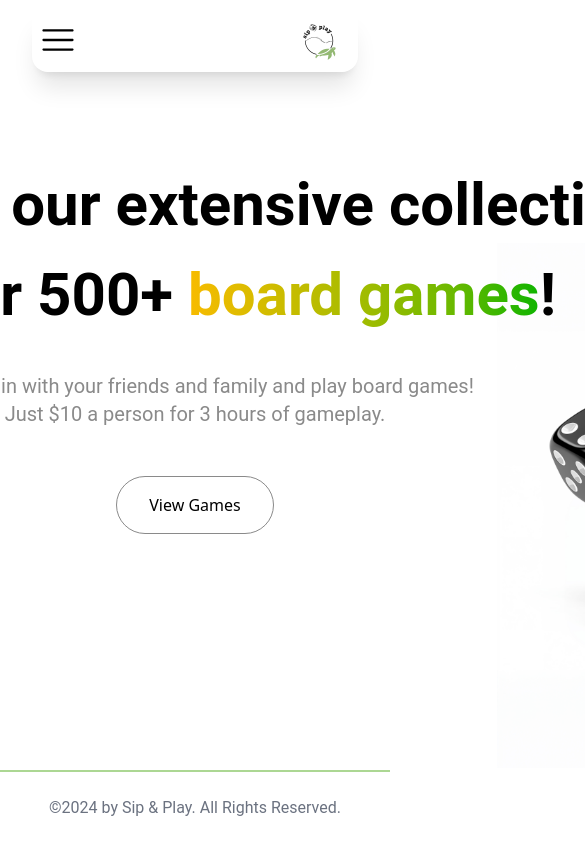
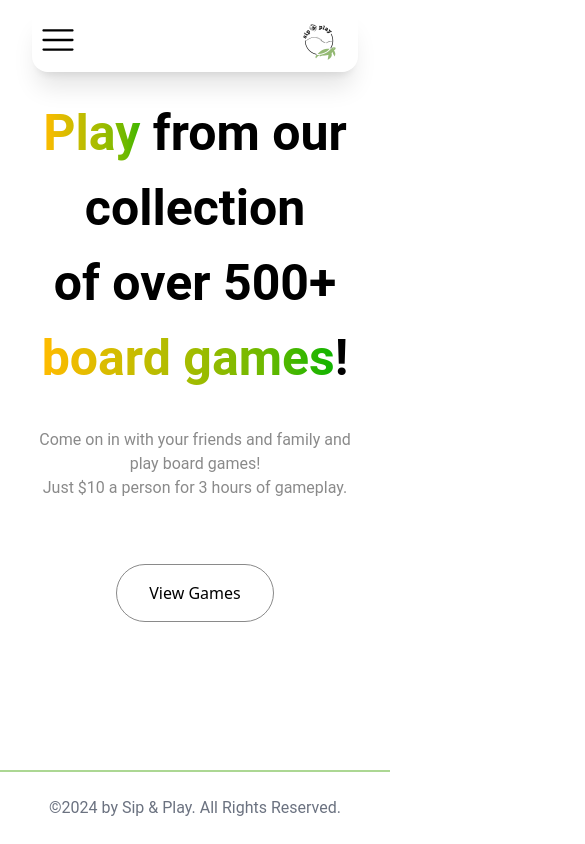
Before and after one commit to LuaanNguyen/Board-Game-Cafe-Website, a React (Vite) app: page /boardgames in a window 390 px wide. Shown: the top 844 px of the page, 585 px wide, since content can reach past the window. Built offline with nearby package versions, Linux system fonts and the light colour scheme; a web font is replaced by a local one.

Commit message:
style: Implement responsive design

```diff
--- a/src/components/BoardGames.jsx
+++ b/src/components/BoardGames.jsx
@@ -1,26 +1,32 @@
 export default function BoardGames() {
   return (
     <section className="flex items-center flex-col">
-      <div className="w-[1200px]">
-        <h1 className="text-[60px] text-center mt-40 font-bold z-10 relative">
+      <div className="w-[1200px] max-xl:w-[800px] max-md:w-full">
+        <h1 className="text-[60px] text-center mt-40 font-bold z-10 relative max-xl:text-[45px] max-md:px-8 max-md:text-[50px] max-md:mt-24">
           {" "}
-          <span className="gradientText">Play </span>from our extensive
-          collection <br></br> of over 500+
+          <span className="gradientText">Play </span>from our collection{" "}
+          <br></br> of over 500+ <br className="md:hidden"></br>
           <span className="gradientText"> board games</span>!{" "}
         </h1>
-        <p className="text-[#8A8A8A] text-center m-8 text-xl relative z-10">
+        <p className="text-[#8A8A8A] text-center m-8 text-xl relative z-10 max-xl:text-base">
           {" "}
           Come on in with your friends and family and play board games!{" "}
           <br></br>Just $10 a person for 3 hours of gameplay.
         </p>
-        <div className=" relative flex justify-center items-center  m-12">
+        <div className=" relative flex justify-center items-center  m-12 max-xl:m-8">
           <div className="absolute left-[-100px] z-0">
-            <img src="/cards4.jpg" className="w-[260px]"></img>
+            <img
+              src="/cards4.jpg"
+              className="w-[260px] max-xl:w-[200px] max-lg:hidden"
+            ></img>
           </div>
           <div className="absolute right-[-100px] z-0">
-            <img src="/dice.jpg" className="w-[350px]"></img>
+            <img
+              src="/dice.jpg"
+              className="w-[350px] max-xl:w-[250px] max-lg:hidden"
+            ></img>
           </div>
-          <div className="flex justify-center">
+          <div className="flex justify-center max-md:m-8">
             {" "}
             <a
               className="gradientButton relative z-3"
```
